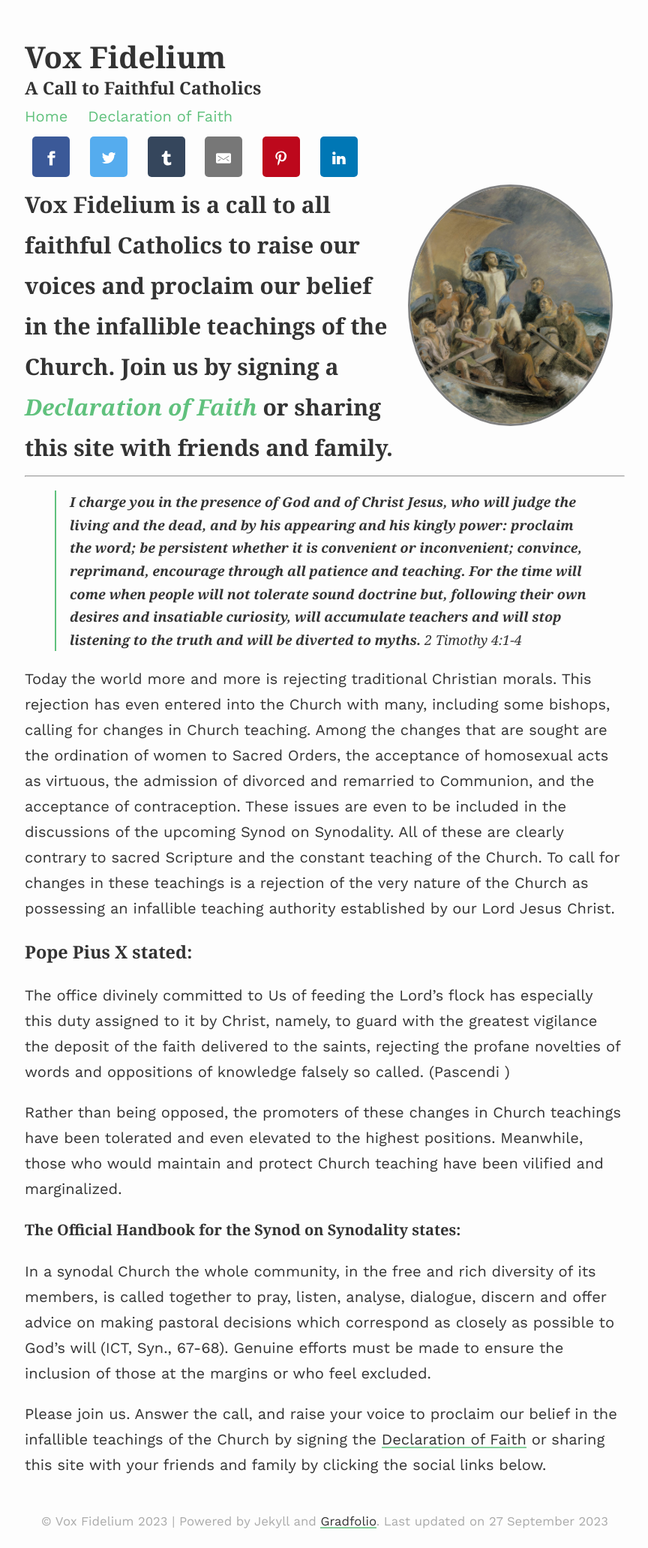
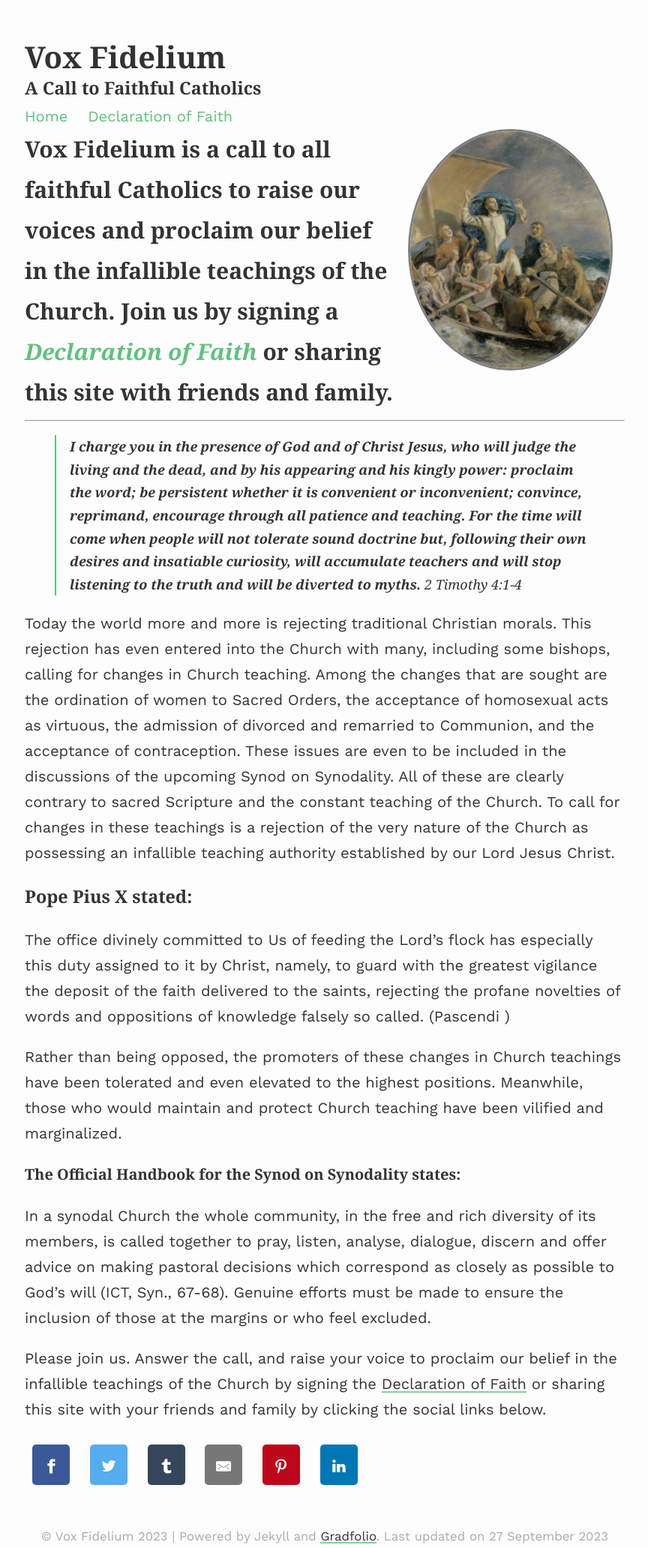
Before and after one commit to shalone86/vox-fidelium, a Jekyll site: the page built from index.md, in a window 1280 px wide. Shown: the whole page at 75% size, without its empty margins (207-1071 px from the left). Built offline with Jekyll 4.4.1, drawn with Linux system fonts in a browser that asks for light colours; nearby versions of some CDN libraries.

Commit message:
Update default.html

```diff
--- a/_layouts/default.html
+++ b/_layouts/default.html
@@ -26,12 +26,12 @@
 
     <body>
         <main>
-            {% include share-buttons.html %}
+
             <article>
                 {{ content }}
             </article>
         </main>
-
+{% include share-buttons.html %}
         <footer>
           <p class="copy">
             <small> &copy; {{site.title}} {{ site.time | date: '%Y' }}
@@ -41,7 +41,7 @@
             </small>
           </p>
 
-        {{ partial "share-buttons.html"  }}
+
 
         </footer>
 
```
